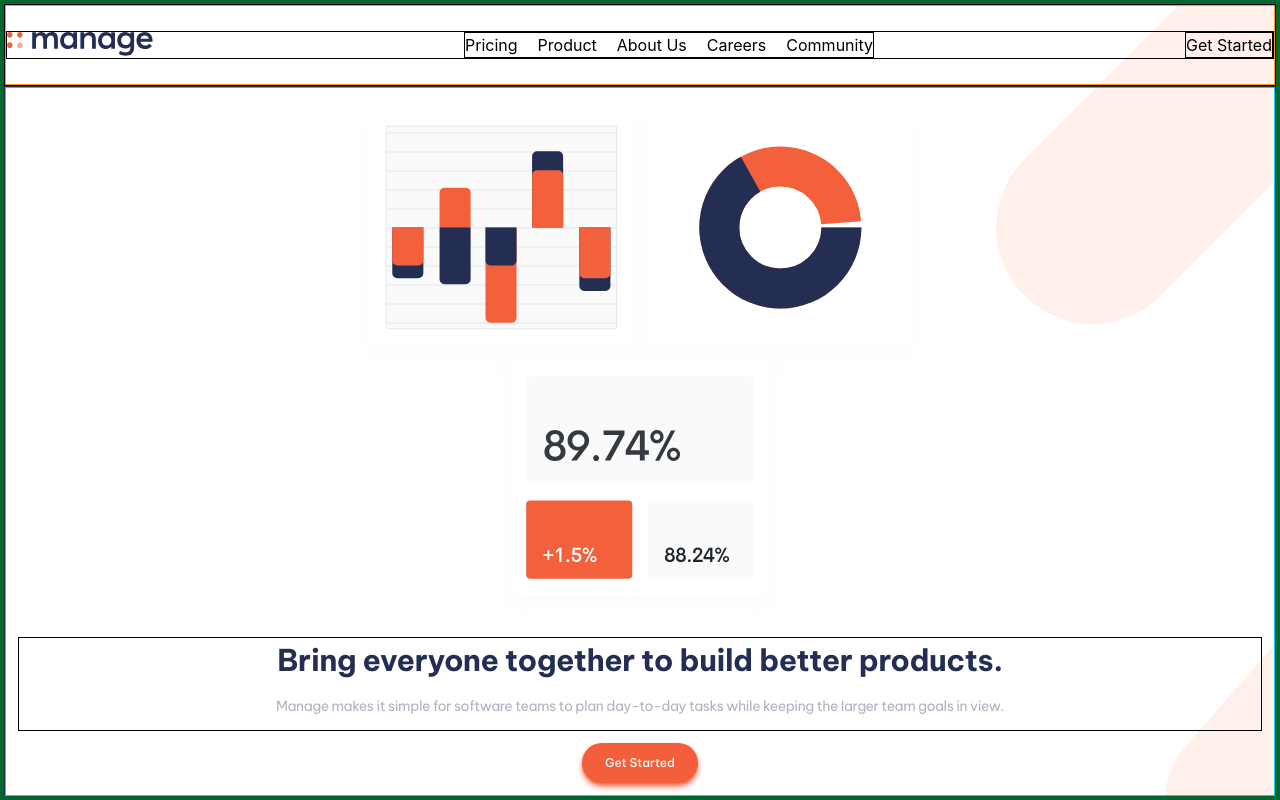
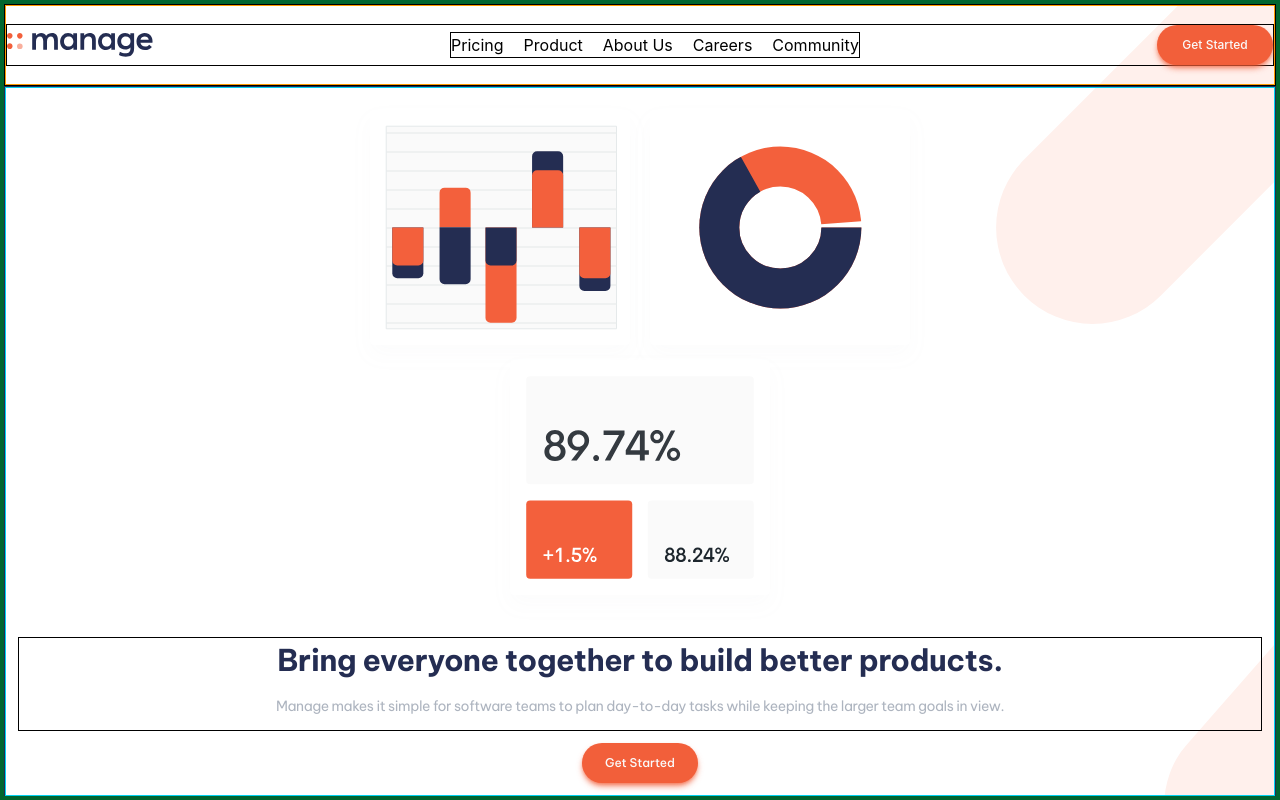
Before and after one commit to KLapitan/Manage-Landing-Page, a React (Vite) app: page / in a window 1280 px wide. Built offline with nearby package versions, Linux system fonts and the light colour scheme.

Commit message:
imageSLider ui done

```diff
--- a/src/components/About/About.jsx
+++ b/src/components/About/About.jsx
@@ -1,4 +1,7 @@
+import Button from "../button";
 import ImageSlider from "../ImageSlider/imageSlider";
+
+
 const About = () => {
 
 const manageAboutDesc = [
@@ -55,10 +58,16 @@ return (
     </ul>
 
 
+  <div className="h-auto w-full flex flex-col gap-1  items-center  mt-10 mb-10 p-2 border">
+    <div className="w-full flex flex-col gap-17 items-center border">
+    <h2 className="text-2xl text-P-Blue950 font-bold"> What they’ve said </h2>
 
 
+  <ImageSlider/>
+    </div>
 
-<ImageSlider/>
+   <Button className="bg-P-Orange400 shadow-md shadow-P-Orange400/75 rounded-full py-3  w-29 text-xs font-medium text-N-Graye50">Get Started</Button>
+  </div>
 
 
 
@@ -66,4 +75,4 @@ return (
 
 )
 }
-export default About
+export default About;
--- a/src/components/Hero/Hero.jsx
+++ b/src/components/Hero/Hero.jsx
@@ -17,7 +17,7 @@ return(
 
 
         </div>
-            <Button className="bg-P-Orange400 shadow-md shadow-P-Orange400 rounded-full py-3  w-29 text-xs font-medium text-N-Graye50">Get Started</Button>
+            <Button className="bg-P-Orange400 shadow-md shadow-P-Orange400/75 rounded-full py-3  w-29 text-xs font-medium text-N-Graye50">Get Started</Button>
     </section>
 
 <About/>
--- a/src/components/ImageSlider/imageSlider.jsx
+++ b/src/components/ImageSlider/imageSlider.jsx
@@ -1,4 +1,4 @@
-import { useEffect } from "react";
+
 import { useState } from "react";
 
 const ImageSlider = () => {
@@ -28,9 +28,9 @@ prev === manageSlider.length -1 ? 0 : prev + 1
 
 
 return(
-<section className="h-auto w-full p-2 font-Be-Vietnam-Pro mt-40">
+<section className="h-auto w-full  font-Be-Vietnam-Pro ">
 
-      <div className="flex flex-col h-90  p-2 sm:hidden">
+      <div className="flex flex-col h-auto p-2 sm:hidden">
           {personFeedbacks && (
           <div key={personFeedbacks.id} className="relative flex flex-col items-center  h-55 w-full justify-center gap-4  bg-gray-300/20" onClick={handleMoveSlider}>
             <img src={personFeedbacks.profileLogo} alt={personFeedbacks.name} className="w-20 h-20 absolute -top-10" />
--- a/src/components/nav.jsx
+++ b/src/components/nav.jsx
@@ -11,7 +11,7 @@ const manageLinks =[" Pricing",
 
 return (
 <nav className="h-20 border border-amber-500 flex items-center w-full justify-center ">
-  <section className="flex flex-row justify-between  border max-w-7xl w-full  ">
+  <section className="flex flex-row justify-between items-center  border max-w-7xl w-full  ">
         <picture>
           <img src="/images/logo.svg" alt="logo" />
         </picture>
@@ -28,7 +28,7 @@ return (
 
         </ul>
 
-        <Button className="border hidden sm:inline-block">Get Started</Button>
+        <Button className=" hidden sm:inline-block bg-P-Orange400 shadow-md shadow-P-Orange400/75 rounded-full py-3  w-29 text-xs font-medium text-N-Graye50">Get Started</Button>
   </section>
 
 </nav>
```
Also changed, not shown: src/components/CTA.jsx (added).
